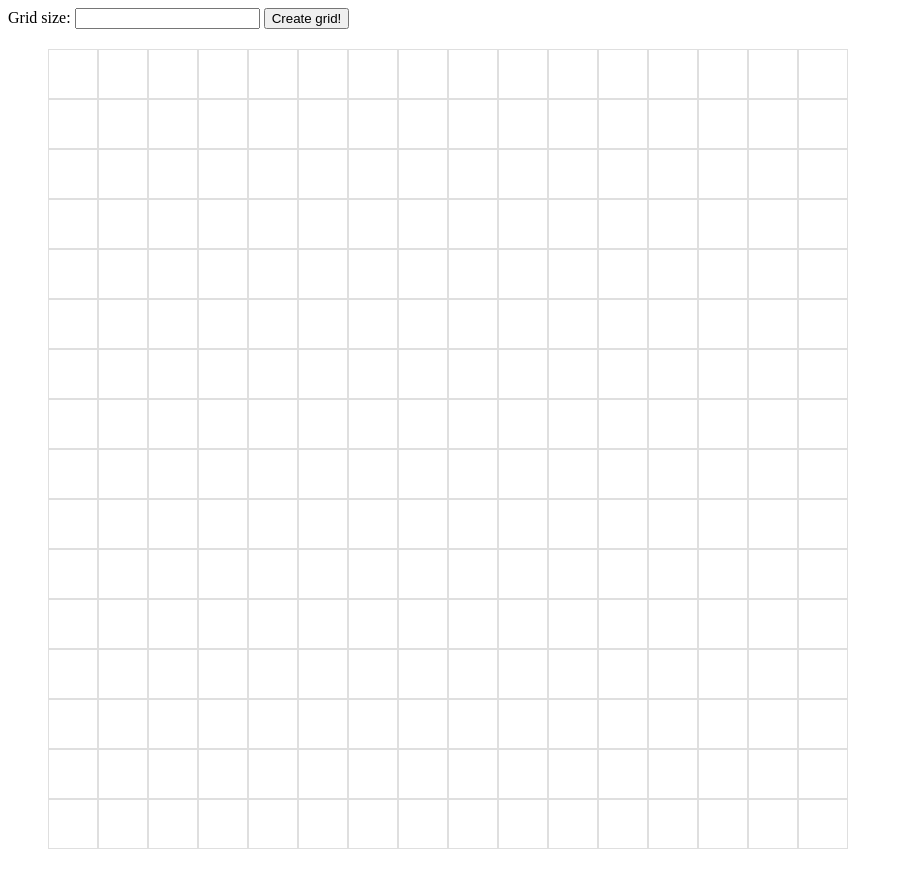
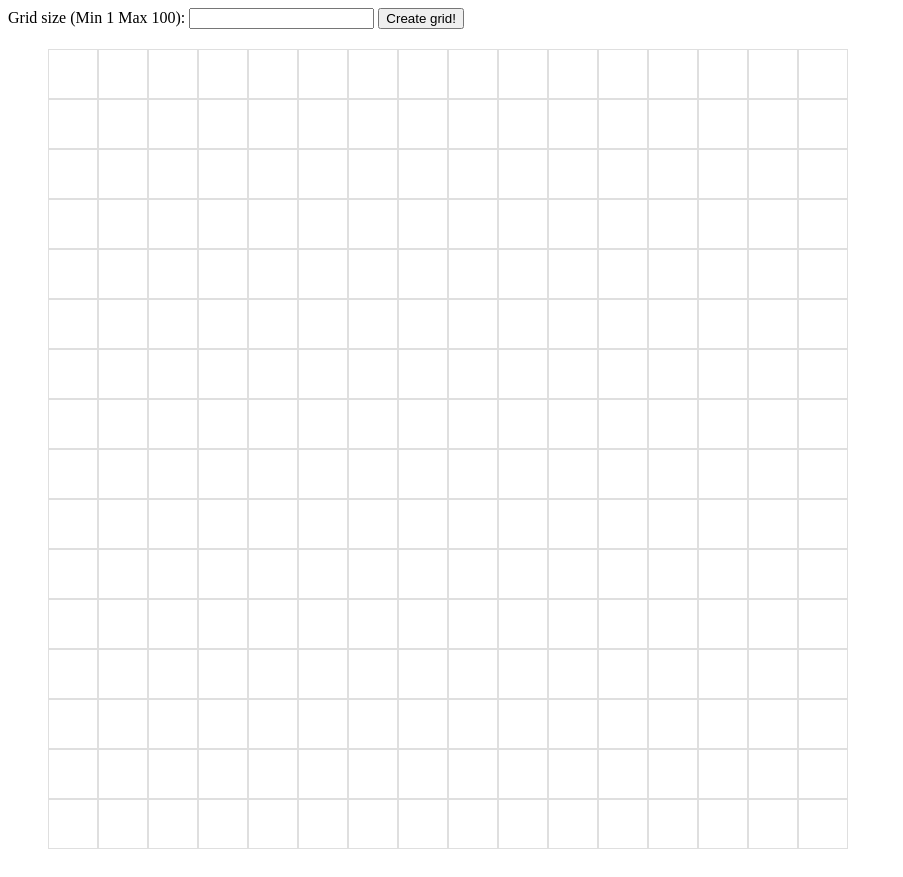
Before and after one commit to ranforrestren/odin-etch-a-sketch, a plain HTML site: page index.html in a window 1280 px wide. Shown: the whole page, without its empty margins (0-903 px from the left). Drawn offline with Linux system fonts and the light colour scheme.

Commit message:
Add text to form

```diff
--- a/index.html
+++ b/index.html
@@ -10,7 +10,7 @@
 
 <body>
   <form>
-    <label for="gridsize">Grid size: </label>
+    <label for="gridsize">Grid size (Min 1 Max 100): </label>
     <input type="number" id="gridsize" name="gridsize">
     <button type="button" class="gridButton">Create grid!</button>
   </form>
```
